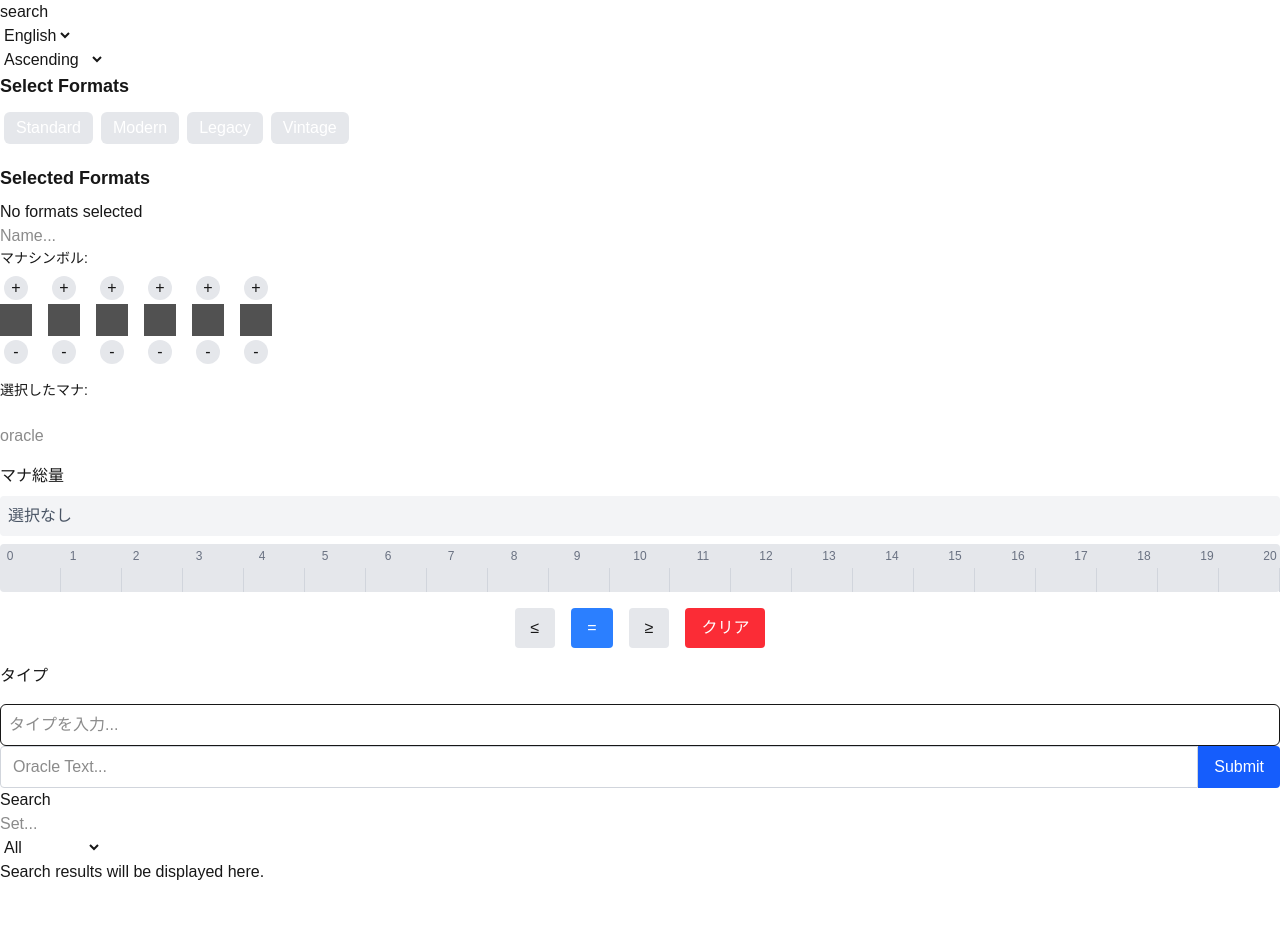
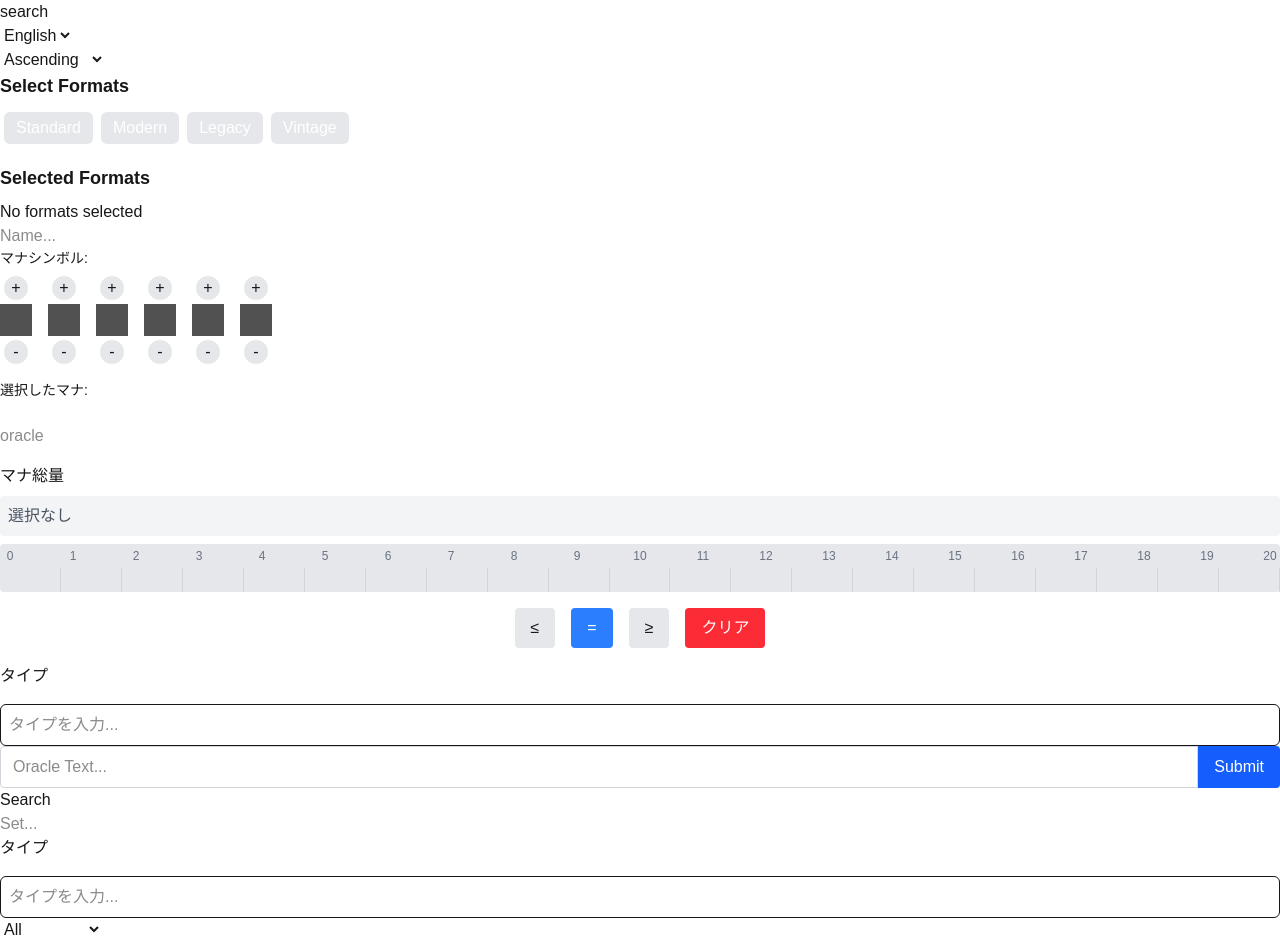
Before and after one commit to aliceferlan/mulliganChecker, a Next.js app in the folder mulligun_checker/: page /search in a window 1280 px wide. Shown: the top 945 px of the page. Before the commit the page ends 884 px from the top, so only its background shows below. Built offline with nearby package versions, Linux system fonts and the light colour scheme; grey boxes are pictures that could not be loaded.

Commit message:
Add database schema for card game entities and refactor TypeSelector to accept custom type list

```diff
--- a/mulligun_checker/app/components/searchConsole/index.tsx
+++ b/mulligun_checker/app/components/searchConsole/index.tsx
@@ -9,13 +9,46 @@ import TextSelector from "./textSelector";
 import ManaSelector from "./manaSelector";
 import OracleSelector from "./oracleSelector";
 import TypeSelector from "./typeSelector";
+import { Type } from "@/app/types";
 
 function seach() {
 	// 検索用処理をここに書く
 	console.log("Searching...");
 }
 
+function getSetsList() {
+	// セットリストを取得する処理をここに書く
+	// 例: APIからセットリストを取得する
+	return [
+		"Alpha",
+		"Beta",
+		"Unlimited",
+		"Arabian Nights",
+		"Legends",
+		"The Dark",
+		"Fallen Empires",
+		"Homelands",
+	];
+}
+
+function getTypesList() {
+	// タイプリストを取得する処理をここに書く
+	// 例: APIからタイプリストを取得する
+	return ["Creature", "Instant", "Sorcery", "Artifact", "Enchantment"];
+}
+
+// 文字列配列をType型の配列に変換する関数
+function convertStringsToTypes(strings: string[]): Type[] {
+	return strings.map((name, index) => ({
+		status: index.toString(), // インデックスをstatusとして使用
+		name,
+	}));
+}
+
 export default function SearchConsole() {
+	const setsList = convertStringsToTypes(getSetsList());
+	const typeList = convertStringsToTypes(getTypesList());
+
 	return (
 		<div>
 			{/* 検索用コンソール */}
@@ -48,7 +81,7 @@ export default function SearchConsole() {
 					<ManaSelector />
 				</div>
 				<div>
-					{/* oracle selector */}
+					{/* オラクルセレクタ */}
 					<TextSelector id="oracle" />
 				</div>
 				<div>{/* power/tough/loyarity selector */}</div>
@@ -57,7 +90,7 @@ export default function SearchConsole() {
 				</div>
 
 				{/* タイプセレクタ */}
-				<TypeSelector />
+				<TypeSelector typeList={typeList} />
 
 				{/* オラクルテキストセレクタ */}
 				<OracleSelector />
@@ -72,6 +105,7 @@ export default function SearchConsole() {
 				<div className="search-console__input">
 					<input type="text" placeholder="Set..." />
 				</div>
+				<TypeSelector typeList={setsList} />
 
 				{/* レアリティセレクタ */}
 
--- a/mulligun_checker/app/components/searchConsole/typeSelector.tsx
+++ b/mulligun_checker/app/components/searchConsole/typeSelector.tsx
@@ -1,8 +1,8 @@
 import React, { useState, useEffect, useRef } from "react";
 import { Type } from "@/app/types";
 
-// 実際のMTGのタイプリスト - コンポーネント外で一度だけ定義
-const TYPE_LIST: Type[] = [
+// デフォルトのMTGタイプリスト - コンポーネント外で一度だけ定義
+const DEFAULT_TYPE_LIST: Type[] = [
 	{ status: "1", name: "Creature" },
 	{ status: "2", name: "Artifact" },
 	{ status: "3", name: "Enchantment" },
@@ -47,11 +47,13 @@ type Connection = {
 type TypeSelectorProps = {
 	onChange?: (query: string) => void;
 	initialSelection?: string[];
+	typeList?: Type[]; // 追加：カスタムタイプリスト
 };
 
 export default function TypeSelector({
 	onChange,
 	initialSelection = [],
+	typeList = DEFAULT_TYPE_LIST, // デフォルト値を設定
 }: TypeSelectorProps) {
 	// 選択されたタイプと状態の管理
 	const [selectedTypes, setSelectedTypes] = useState<SelectedType[]>(
@@ -160,7 +162,7 @@ export default function TypeSelector({
 			return;
 		}
 
-		const filtered = TYPE_LIST.filter(
+		const filtered = typeList.filter(
 			(type) =>
 				!selectedTypes.some(
 					(selected) => selected.name === type.name
@@ -180,7 +182,7 @@ export default function TypeSelector({
 
 		setSuggestions(filtered);
 		setShowSuggestions(filtered.length > 0);
-	}, [inputValue, selectedTypes]);
+	}, [inputValue, selectedTypes, typeList]);
 
 	// handleSuggestionClickを参照するため、useEffect内で使用できるように関数を定義
 	const handleSuggestionClick = (typeName: string) => {
```
Also changed, not shown: 1 other file (tests, documents, lock files or other folders).
